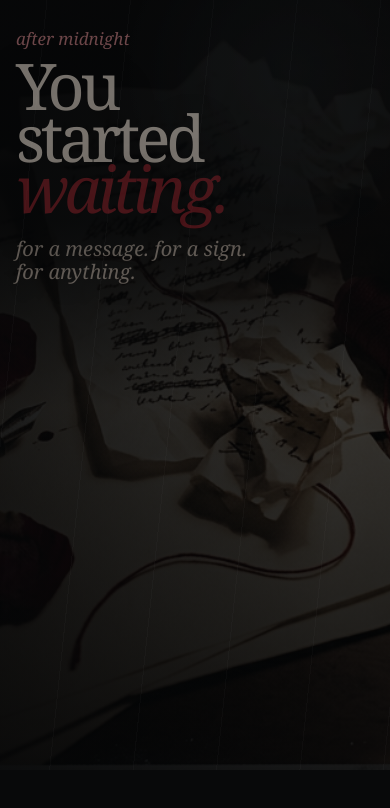
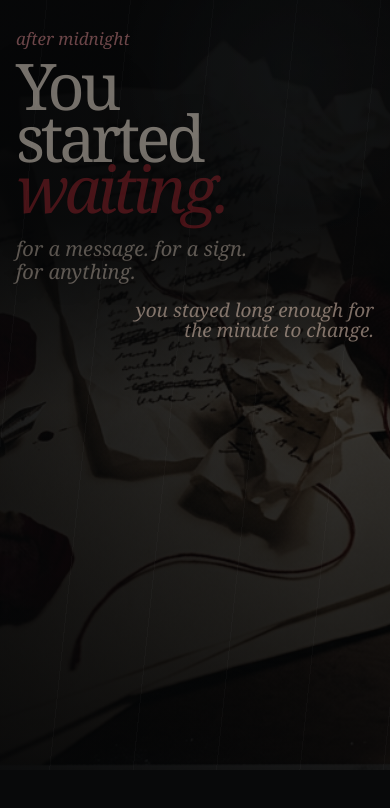
Before and after one commit to EthanChenHyland/avoid.love-v3, a Next.js app: page / in a window 390 px wide. Shown: the part 5222-6030 px from the top of the page. Built offline with nearby package versions, Linux system fonts and the light colour scheme.

Commit message:
recover Waiting linger behavior

```diff
--- a/src/app/story.css
+++ b/src/app/story.css
@@ -2029,6 +2029,57 @@
   pointer-events: none;
 }
 
+.waiting-clock span,
+.waiting-clock i {
+  display: block;
+  transition: opacity .9s ease, transform .9s cubic-bezier(.2,.8,.2,1);
+}
+
+.waiting-clock i {
+  position: absolute;
+  inset: 0;
+  opacity: 0;
+  font-style: inherit;
+  transform: translateY(12px);
+}
+
+.scene--waiting.has-lingered .waiting-clock span {
+  opacity: 0;
+  transform: translateY(-12px);
+}
+
+.scene--waiting.has-lingered .waiting-clock i {
+  opacity: 1;
+  transform: translateY(0);
+}
+
+.scene--waiting.has-lingered .phone-check__glass {
+  box-shadow: 0 30px 62px rgba(0,0,0,.48), inset 0 0 35px rgba(255,255,255,.06), 0 0 72px rgba(188,112,91,.13);
+}
+
+.waiting-linger {
+  position: absolute;
+  z-index: 72;
+  left: 5vw;
+  bottom: 15vh;
+  max-width: min(480px, 36vw);
+  margin: 0;
+  color: #d6bdad;
+  font-family: var(--font-serif);
+  font-size: clamp(20px, 1.8vw, 30px);
+  font-style: italic;
+  line-height: 1.05;
+  opacity: 0;
+  transform: translateY(12px);
+  transition: opacity .8s ease, transform .8s ease;
+  pointer-events: none;
+}
+
+.scene--waiting.has-lingered .waiting-linger {
+  opacity: .78;
+  transform: translateY(0);
+}
+
 .waiting-echoes {
   position: absolute;
   z-index: 8;
@@ -2432,6 +2483,7 @@
   .phone-check__label { font-size: 29px; }
   .phone-check small { font-size: 16px; }
   .waiting-aside { left: 16px; bottom: 26vh; width: 78vw; font-size: 19px; }
+  .waiting-linger { left: auto; right: 16px; top: 44vh; bottom: auto; width: 68vw; max-width: none; font-size: 19px; text-align: right; }
 
   .scene--unsent { height: 195svh; }
   .unsent-sticky::before { top: 38vh; font-size: 30vw; }
@@ -3203,6 +3255,9 @@
   .almost-copy strong { margin-top: 12px; font-size: 16px; }
   .almost-note { top: 43vh; height: min(34vh, 225px); }
   .almost-result { bottom: 4vh; font-size: 21px; }
+  .waiting-linger { top: 46vh; width: 74vw; font-size: 17px; line-height: 1.08; }
+  .waiting-aside { top: 58vh; bottom: auto; width: 58vw; font-size: 16px; }
+  .phone-check { bottom: 5vh; }
 }
 
 @media (prefers-reduced-motion: reduce) {
@@ -3213,4 +3268,8 @@
   .almost-result { opacity: 1 !important; transform: none !important; }
   .almost-note.is-settling .almost-note__right,
   .almost-note.is-settling .almost-note__shadow { transition: none; }
-}
+  .waiting-clock span,
+  .waiting-clock i,
+  .waiting-linger { transition: none; }
+  .waiting-sticky { min-height: 100svh; }
+}
--- a/src/components/love-story/LoveStory.tsx
+++ b/src/components/love-story/LoveStory.tsx
@@ -50,6 +50,7 @@ export default function LoveStory() {
   const [noticed, setNoticed] = useState<Set<number>>(() => new Set());
   const [kept, setKept] = useState<Set<number>>(() => new Set());
   const [waitingChecks, setWaitingChecks] = useState(0);
+  const [waitingLingered, setWaitingLingered] = useState(false);
   const [almostFolded, setAlmostFolded] = useState(false);
   const [draft, setDraft] = useState("I keep thinking about you.");
   const [ghostDraft, setGhostDraft] = useState("");
@@ -75,6 +76,49 @@ export default function LoveStory() {
       if (distanceRaf.current) cancelAnimationFrame(distanceRaf.current);
     };
   }, []);
+
+  useEffect(() => {
+    if (waitingLingered) return;
+    const waiting = rootRef.current?.querySelector<HTMLElement>("#waiting .waiting-sticky");
+    if (!waiting) return;
+
+    let timer: number | null = null;
+    const clearLinger = () => {
+      if (timer === null) return;
+      window.clearTimeout(timer);
+      timer = null;
+    };
+    const evaluate = () => {
+      if (document.visibilityState !== "visible") {
+        clearLinger();
+        return;
+      }
+      const rect = waiting.getBoundingClientRect();
+      const viewportHeight = Math.max(1, window.innerHeight);
+      const visible = Math.max(0, Math.min(rect.bottom, viewportHeight) - Math.max(rect.top, 0));
+      const ratio = visible / Math.min(Math.max(1, rect.height), viewportHeight);
+      if (ratio < 0.62) {
+        clearLinger();
+        return;
+      }
+      if (timer !== null) return;
+      timer = window.setTimeout(() => {
+        timer = null;
+        setWaitingLingered(true);
+      }, 2400);
+    };
+
+    evaluate();
+    window.addEventListener("scroll", evaluate, { passive: true });
+    window.addEventListener("resize", evaluate);
+    document.addEventListener("visibilitychange", evaluate);
+    return () => {
+      clearLinger();
+      window.removeEventListener("scroll", evaluate);
+      window.removeEventListener("resize", evaluate);
+      document.removeEventListener("visibilitychange", evaluate);
+    };
+  }, [waitingLingered]);
 
   const waitingLine = useMemo(() => {
     if (waitingChecks === 0) return "no message yet";
@@ -293,12 +337,12 @@ export default function LoveStory() {
         </div>
       </section>
 
-      <section id="waiting" className={`scene scene--waiting waiting-checks--${Math.min(waitingChecks, 3)}`} data-chapter="03">
+      <section id="waiting" className={`scene scene--waiting waiting-checks--${Math.min(waitingChecks, 3)} ${waitingLingered ? "has-lingered" : ""}`} data-chapter="03">
         <div className="waiting-sticky">
           <Image className="waiting-image" src="/art/unsent-gpt-image-1.png" alt="" fill sizes="100vw" />
           <div className="waiting-night" aria-hidden="true" />
           <div className="waiting-rain" aria-hidden="true" />
-          <div className="waiting-clock" aria-hidden="true">00:47</div>
+          <div className="waiting-clock" aria-hidden="true"><span>00:47</span><i>00:48</i></div>
           <div className="waiting-echoes" aria-hidden="true">
             <span>still?</span><span>still.</span><span>still.</span>
           </div>
@@ -314,6 +358,7 @@ export default function LoveStory() {
             <small aria-live="polite">{waitingLine}</small>
           </button>
           <p className="waiting-aside">The screen stayed dark.<br />You looked anyway.</p>
+          <p className="waiting-linger" aria-live="polite">{waitingLingered ? "you stayed long enough for the minute to change." : ""}</p>
         </div>
       </section>
 
--- a/src/components/love-story/useLoveMotion.ts
+++ b/src/components/love-story/useLoveMotion.ts
@@ -109,7 +109,7 @@ export default function useLoveMotion(rootRef: RefObject<HTMLElement | null>) {
             .fromTo(".waiting-clock", { scale: 0.78, letterSpacing: "-.08em", opacity: 0.04 }, { scale: 1.18, letterSpacing: ".08em", opacity: 0.14, ease: "none" }, 0.04)
             .fromTo(".waiting-echoes span", { x: 0, opacity: 0 }, { x: (index) => (index + 1) * (mobile ? 18 : 42), opacity: 0.18, stagger: 0.1, ease: "none" }, 0.28)
             .fromTo(".waiting-copy", { y: 28, opacity: 0.48 }, { y: mobile ? -24 : -62, opacity: 1, ease: "none" }, 0.02)
-            .fromTo(".phone-check", { y: 60, opacity: 0, rotate: 3 }, { y: 0, opacity: 1, rotate: -1, ease: "none" }, 0.38)
+            .fromTo(".phone-check", { y: mobile ? 28 : 60, opacity: 0, rotate: 3 }, { y: 0, opacity: 1, rotate: -1, ease: "none" }, mobile ? 0.28 : 0.38)
             .fromTo(".waiting-aside", { opacity: 0 }, { opacity: 0.78, ease: "none" }, 0.62);
 
           gsap.timeline({
```
